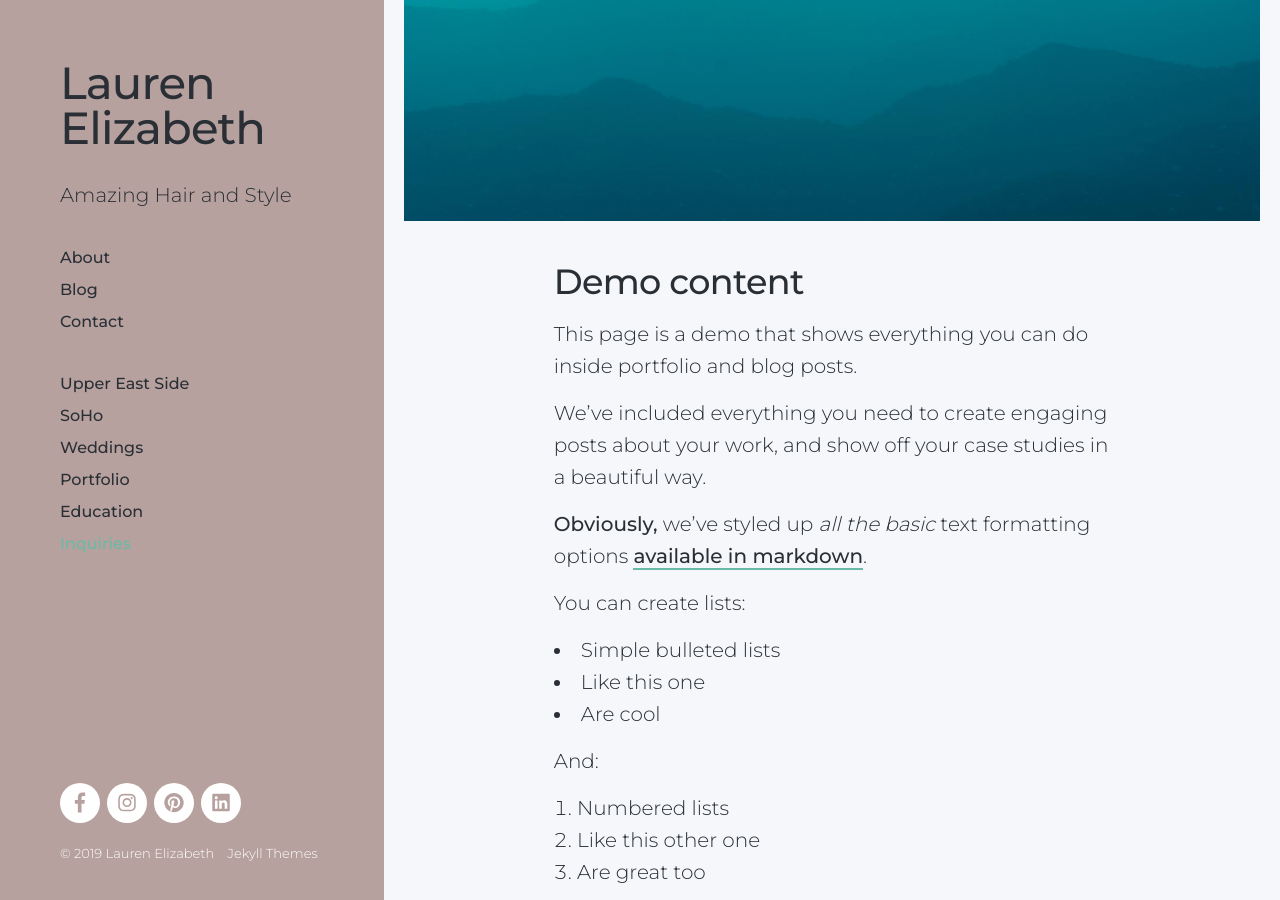
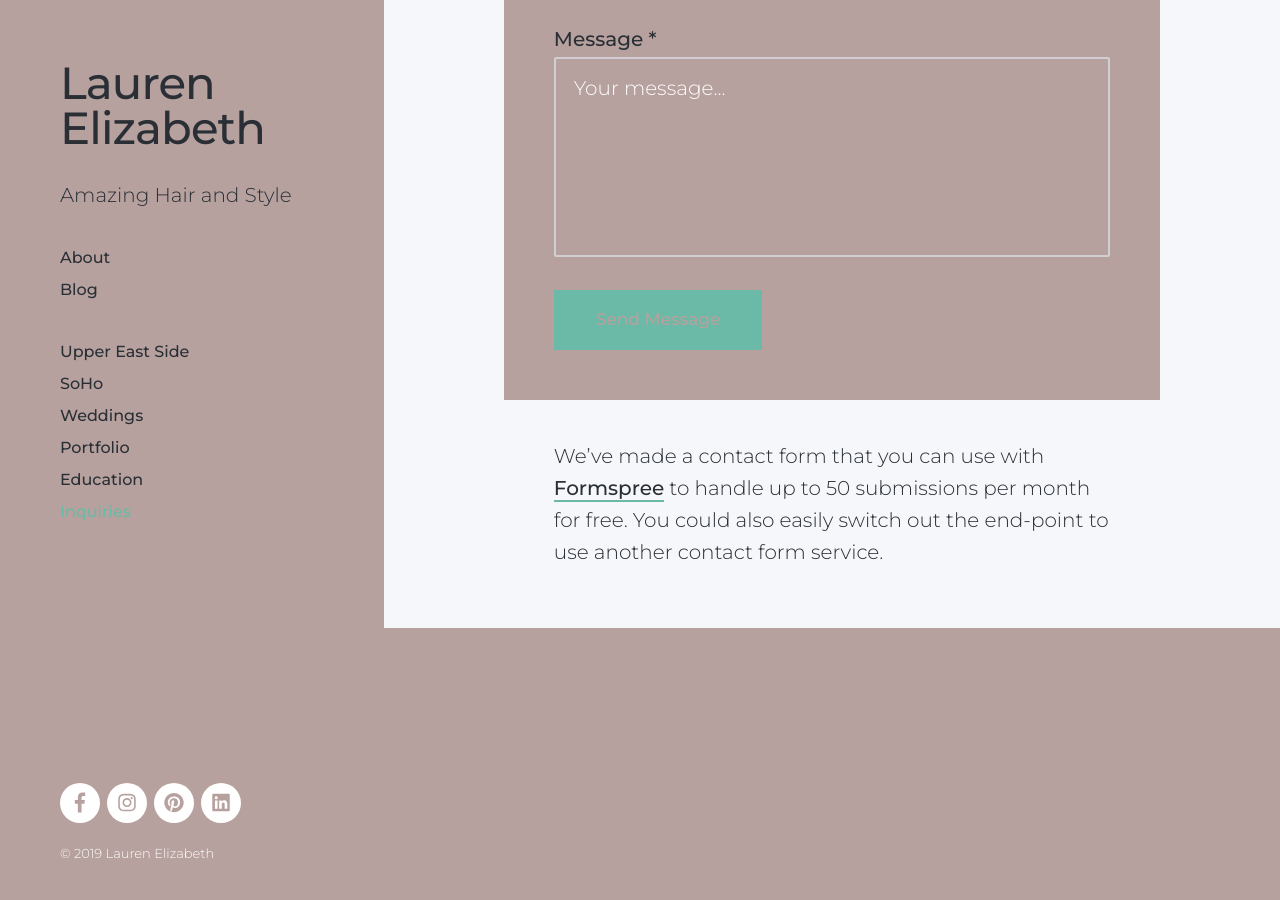
Before and after one commit to lmaloy/lmaloy.github.io, a Jekyll site: the page built from _projects/2019-09-09-Inquiries.md, in a window 1280 px wide and 900 px high, scrolled down 475 px. Built offline with Jekyll 4.4.1, drawn with Linux system fonts in a browser that asks for light colours; nearby versions of some CDN libraries; some of the changed text lies outside the part shown.

Commit message:
updating inq

````diff
--- a/_data/settings.yml
+++ b/_data/settings.yml
@@ -15,8 +15,8 @@ menu_settings:
       url: '/about'
     - title: 'Blog'
       url: '/blog/'
-    - title: 'Contact'
-      url: '/contact'
+      #- title: 'Contact'
+      #url: '/contact'
 
 grid_settings:
   overlay_opacity: 0.6
--- a/_includes/header.html
+++ b/_includes/header.html
@@ -45,7 +45,6 @@
 
 			<div class="footer__copyright">
 				<span>© {{ 'now' | date: "%Y" }} {{ site.data.settings.basic_settings.site_title }}</span>
-				<a href="https://jekyllthemes.io" target="_blank">Jekyll Themes</a>
 			</div>
 
 		</div>
--- a/_projects/2019-09-09-Inquiries.md
+++ b/_projects/2019-09-09-Inquiries.md
@@ -6,85 +6,6 @@ description: This page is for upper east side.
 featured_image: '/images/demo/demo-square.jpg'
 ---
 
-![](/images/demo/demo-landscape.jpg)
+{% include contact-form.html %}
 
-## Demo content
-
-This page is a demo that shows everything you can do inside portfolio and blog posts.
-
-We've included everything you need to create engaging posts about your work, and show off your case studies in a beautiful way.
-
-**Obviously,** we’ve styled up *all the basic* text formatting options [available in markdown](https://github.com/adam-p/markdown-here/wiki/Markdown-Cheatsheet).
-
-You can create lists:
-
-* Simple bulleted lists
-* Like this one
-* Are cool
-
-And:
-
-1. Numbered lists
-2. Like this other one
-3. Are great too
-
-You can also add blockquotes, which are shown at a larger width to help break up the layout and draw attention to key parts of your content:
-
-> “Simple can be harder than complex: You have to work hard to get your thinking clean to make it simple. But it’s worth it in the end because once you get there, you can move mountains.”
-
-You can throw in some horizontal rules too:
-
----
-
-### Image galleries
-
-Here's a really neat custom feature we added – galleries:
-
-<div class="gallery" data-columns="3">
-	<img src="/images/demo/demo-portrait.jpg">
-	<img src="/images/demo/demo-landscape.jpg">
-	<img src="/images/demo/demo-square.jpg">
-	<img src="/images/demo/demo-landscape-2.jpg">
-</div>
-
-Inspired by the Galleries feature from WordPress, we've made it easy to create grid layouts for your images. Just use a bit of simple HTML in your post to create a masonry grid image layout:
-
-```html
-<div class="gallery" data-columns="3">
-    <img src="/images/demo/demo-portrait.jpg">
-    <img src="/images/demo/demo-landscape.jpg">
-    <img src="/images/demo/demo-square.jpg">
-    <img src="/images/demo/demo-landscape-2.jpg">
-</div>
-```
-
-*See what we did there? Code and syntax highlighting is built-in too!*
-
-Change the number inside the 'columns' setting to create different types of gallery for all kinds of purposes. You can even click on each image to seamlessly enlarge it on the page.
-
----
-
-### Image carousels
-
-Here's another gallery with only one column, which creates a carousel slide-show instead.
-
-A nice little feature: the carousel only advances when it is in view, so your visitors won't scroll down to find it half way through your images.
-
-<div class="gallery" data-columns="1">
-	<img src="/images/demo/demo-landscape.jpg">
-	<img src="/images/demo/demo-landscape-2.jpg">
-</div>
-
-### What about videos?
-
-Videos are an awesome way to show off your work in a more engaging and personal way, and we’ve made sure they work great on our themes. Just paste an embed code from YouTube or Vimeo, and the theme makes sure it displays perfectly:
-
-<iframe src="https://player.vimeo.com/video/19536258?color=ffffff&title=0&byline=0&portrait=0" width="640" height="360" frameborder="0" webkitallowfullscreen mozallowfullscreen allowfullscreen></iframe>
-
----
-
-## Pretty cool, huh?
-
-We've packed this theme with powerful features to show off your work. Why not put them to use on your new portfolio?
-
-<a href="https://jekyllthemes.io/theme/index-portfolio-jekyll-theme" class="button button--large">Get This Theme</a>
+We've made a contact form that you can use with [Formspree](https://formspree.io/) to handle up to 50 submissions per month for free. You could also easily switch out the end-point to use another contact form service.
````
Also changed, not shown: _pages/contact.md (line endings or trailing spaces).
